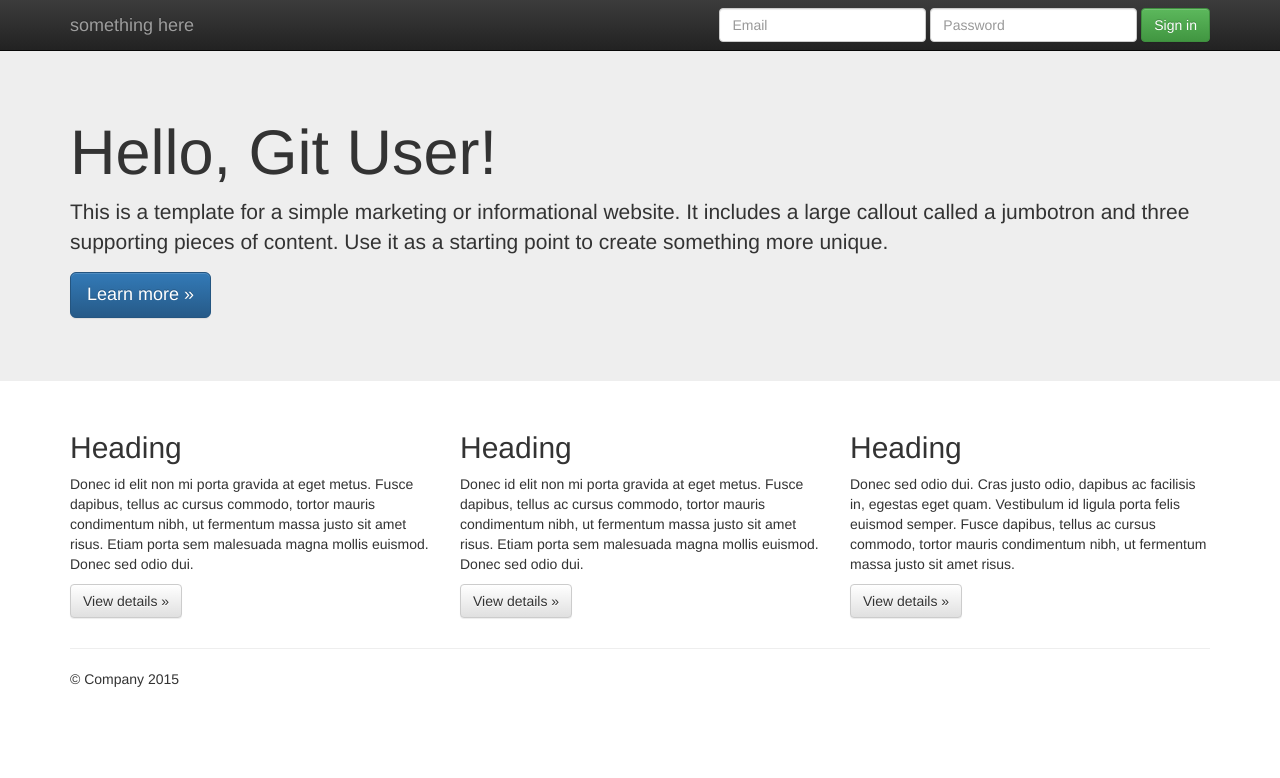
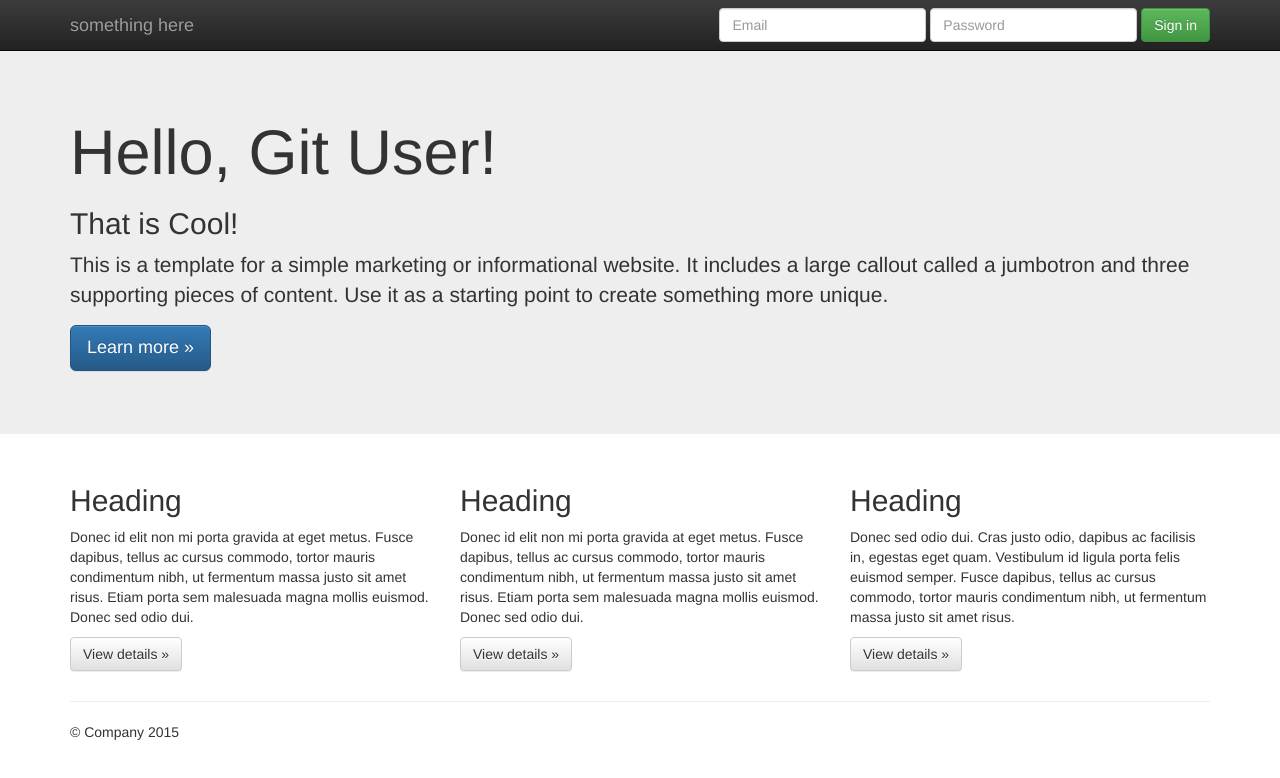
Before and after one commit to vinh1982/new-repo, a plain HTML site: page index.html in a window 1280 px wide. Drawn offline with nearby package versions, Linux system fonts and the light colour scheme.

Commit message:
modified Todo.txt and index.html

```diff
--- a/index.html
+++ b/index.html
@@ -56,6 +56,7 @@
     <div class="jumbotron">
       <div class="container">
         <h1>Hello, Git User!</h1>
+        <h2>That is Cool!</h2>
         <p>This is a template for a simple marketing or informational website. It includes a large callout called a jumbotron and three supporting pieces of content. Use it as a starting point to create something more unique.</p>
         <p><a class="btn btn-primary btn-lg" href="#" role="button">Learn more &raquo;</a></p>
       </div>
```
Also changed, not shown: ToDo.txt.
